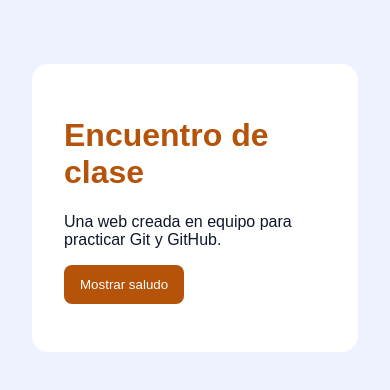
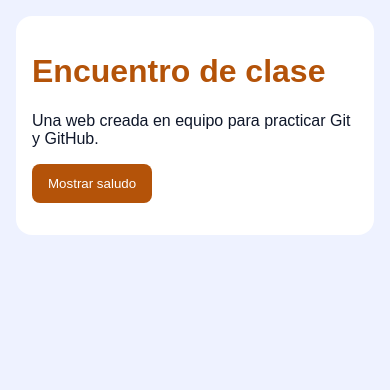
Before and after one commit to lagorialdaniel3-png/practica-git-pareja, a plain HTML site: page index.html in a window 390 px wide. Drawn offline with Linux system fonts and the light colour scheme.

Commit message:
Adaptar la tarjeta a pantallas pequeñas

```diff
--- a/style.css
+++ b/style.css
@@ -30,3 +30,14 @@ button {
   padding: 0.75rem 1rem;
   cursor: pointer;
 }
+
+@media (max-width: 600px) {
+  body {
+    padding: 1rem;
+  }
+
+  .tarjeta {
+    margin: 0;
+    padding: 1rem;
+  }
+}
```
